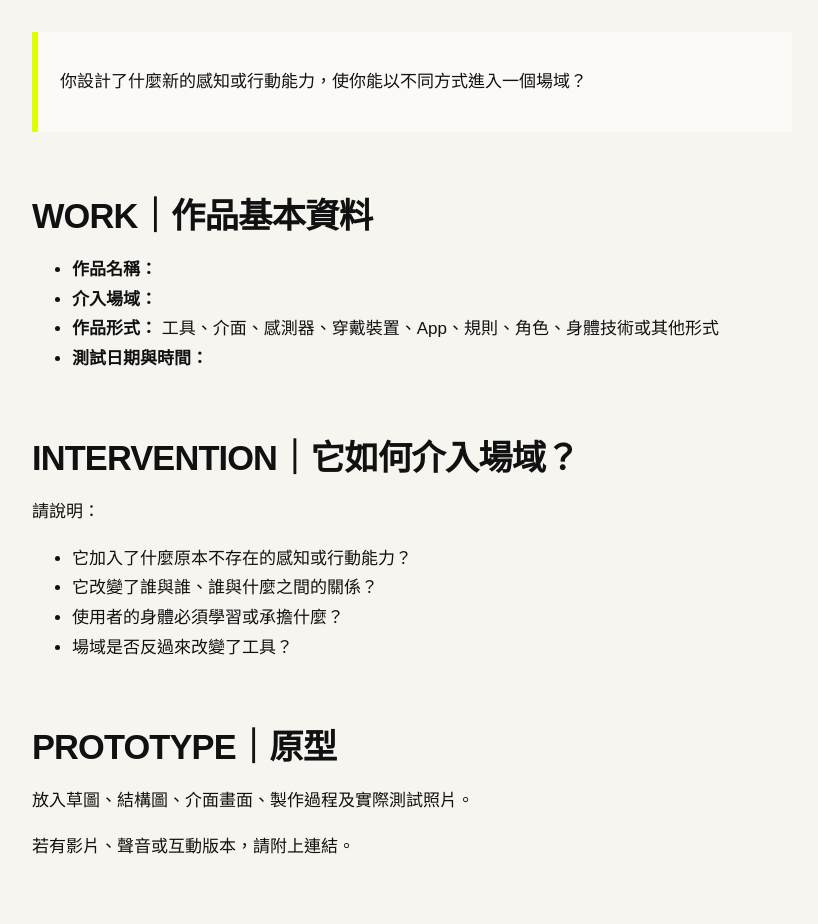
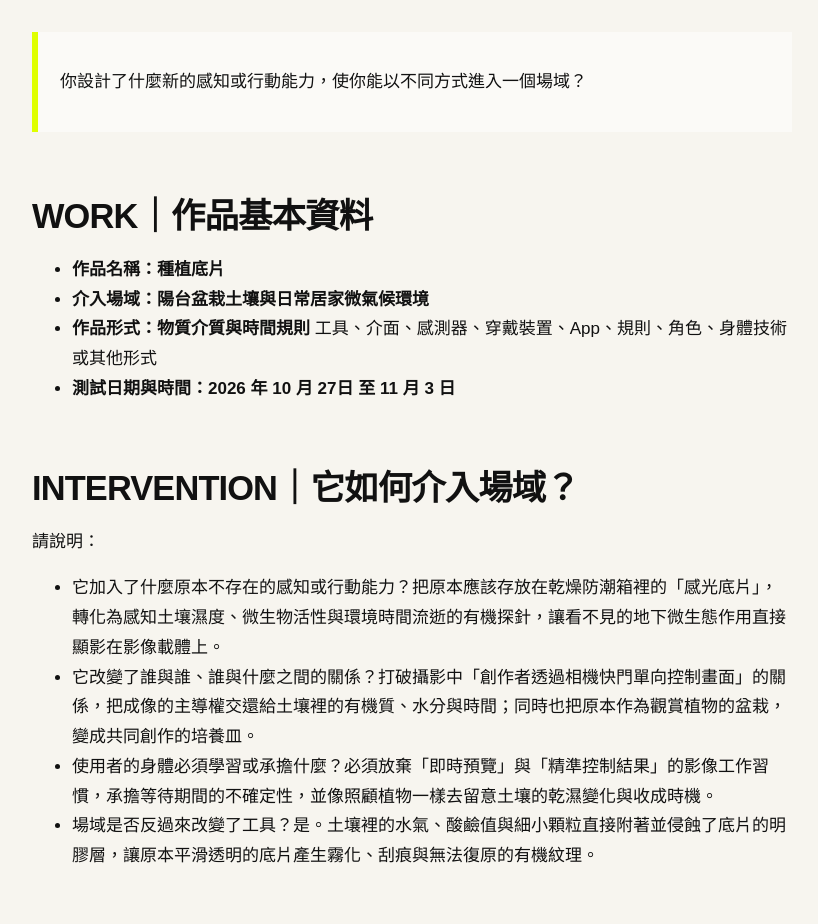
Before and after one commit to smallzy00lab/fieldworkarchive, a Jekyll site: the page built from weeks/week-09.md, in a window 1280 px wide and 1400 px high, scrolled down 342 px. Shown: the top 924 px of the window, without its empty margins (48-866 px from the left). Built offline with Jekyll 4.4.1, drawn with Linux system fonts in a browser that asks for light colours; some of the changed text lies outside the part shown.

Commit message:
Update week-09.md

```diff
--- a/weeks/week-09.md
+++ b/weeks/week-09.md
@@ -11,31 +11,34 @@ permalink: /weeks/week-09/
 
 ## WORK｜作品基本資料
 
-* **作品名稱：**
-* **介入場域：**
-* **作品形式：**
+* **作品名稱：種植底片**
+* **介入場域：陽台盆栽土壤與日常居家微氣候環境**
+* **作品形式：物質介質與時間規則**
   工具、介面、感測器、穿戴裝置、App、規則、角色、身體技術或其他形式
-* **測試日期與時間：**
+* **測試日期與時間：2026 年 10 月 27日 至 11 月 3 日**
 
 
 ## INTERVENTION｜它如何介入場域？
 
 請說明：
 
-* 它加入了什麼原本不存在的感知或行動能力？
-* 它改變了誰與誰、誰與什麼之間的關係？
-* 使用者的身體必須學習或承擔什麼？
-* 場域是否反過來改變了工具？
+* 它加入了什麼原本不存在的感知或行動能力？把原本應該存放在乾燥防潮箱裡的「感光底片」，轉化為感知土壤濕度、微生物活性與環境時間流逝的有機探針，讓看不見的地下微生態作用直接顯影在影像載體上。
+* 它改變了誰與誰、誰與什麼之間的關係？打破攝影中「創作者透過相機快門單向控制畫面」的關係，把成像的主導權交還給土壤裡的有機質、水分與時間；同時也把原本作為觀賞植物的盆栽，變成共同創作的培養皿。
+* 使用者的身體必須學習或承擔什麼？必須放棄「即時預覽」與「精準控制結果」的影像工作習慣，承擔等待期間的不確定性，並像照顧植物一樣去留意土壤的乾濕變化與收成時機。
+* 場域是否反過來改變了工具？是。土壤裡的水氣、酸鹼值與細小顆粒直接附著並侵蝕了底片的明膠層，讓原本平滑透明的底片產生霧化、刮痕與無法復原的有機紋理。
 
 ## PROTOTYPE｜原型
 
 放入草圖、結構圖、介面畫面、製作過程及實際測試照片。
-
+![種在花盆土壤裡的底片]({{ '/assets/images/w9-1.png' | relative_url }})
+*將剪成小段的底片像植物一樣插進紅陶花盆的土壤裡，測試放置不同天數，底片的反應與痕跡差異。
 若有影片、聲音或互動版本，請附上連結。
+![收成後裝袋編號的底片]({{ '/assets/images/w9-2.png' | relative_url }})
+*收成後依序裝入編號 1、2、3 的夾鏈袋保存，觀察底片下半部沾附泥土與被有機質侵蝕的痕跡。*
 
 ## FIELD TEST｜一次具體測試
 
-選擇測試過程中的一個具體事件。
+在收成階段，將原本插在花盆土壤裡的底片取出，並依序裝入編號 1、2、3 的夾鏈袋中保存。對比底片未埋入土中的上半部與埋入土壤的下半部，可以看到下半部表面沾附了細小的泥土顆粒，且原本平滑透明的底片表面出現局部霧化與不規則的接觸痕跡。
 
 ## ILLUMINATES / OBSCURES｜照亮與遮蔽
 
@@ -44,3 +47,5 @@ permalink: /weeks/week-09/
 |               |                 |
 |               |                 |
 |               |                 |
+底片與土壤環境接觸後留下的物理痕跡（泥土附著與表面霧化）。 | 傳統攝影所追求的清晰影像與人為構圖控制。 |
+| 在沒有預設結果的情況下，對材料變化的單純觀察。 | 事先設定好的拍攝腳本與預期成果。 |
```
